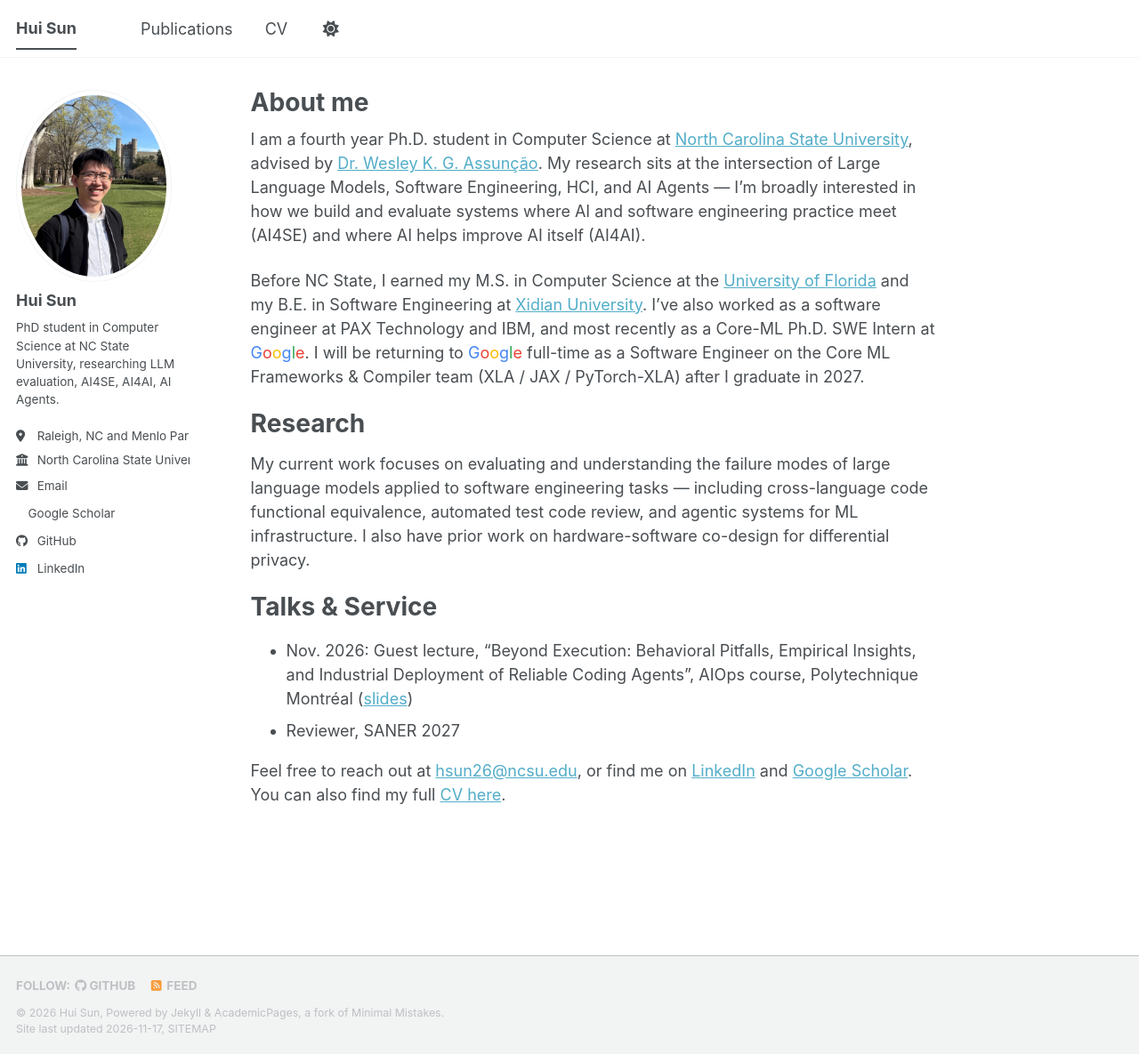
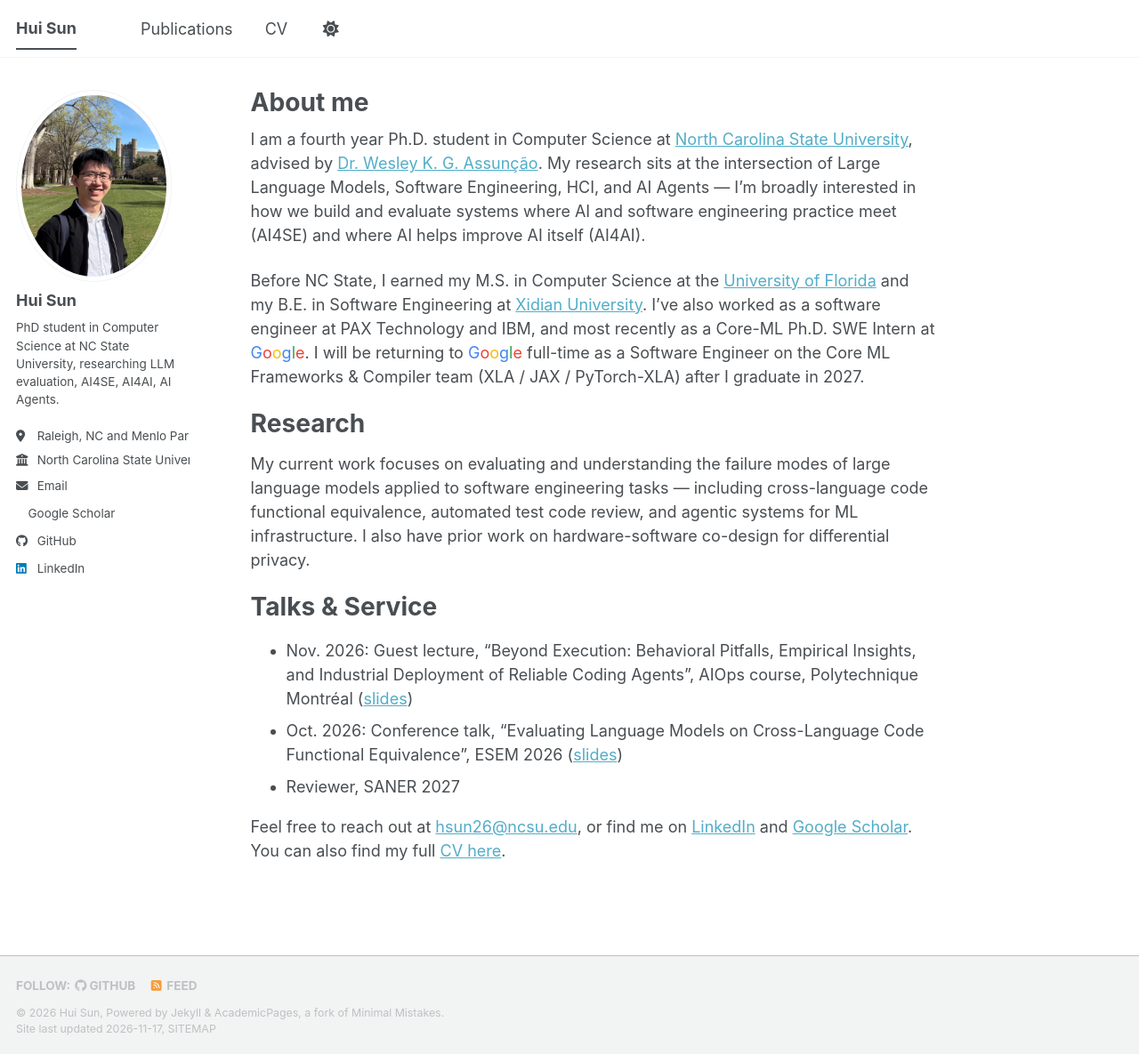
Before and after one commit to Sunhui26yeah/Sunhui26yeah.github.io, a Jekyll site: the page built from _pages/about.md, in a window 1280 px wide and 1185 px high. Shown: the whole window at 89% size. Built offline with Jekyll 4.4.1, drawn with Linux system fonts in a browser that asks for light colours; a style sheet for code colours, icons or effects is not loaded.

Commit message:
Add ESEM 2026 talk to Talks & Service
Co-Authored-By: Claude Opus 5.5 <noreply@anthropic.com>

```diff
--- a/_pages/about.md
+++ b/_pages/about.md
@@ -18,6 +18,7 @@ My current work focuses on evaluating and understanding the failure modes of lar
 Talks & Service
 ======
 * Nov. 2026: Guest lecture, "Beyond Execution: Behavioral Pitfalls, Empirical Insights, and Industrial Deployment of Reliable Coding Agents", AIOps course, Polytechnique Montréal ([slides](https://drive.google.com/file/d/1EKl9a_LKeV4ZxX1C402EughRXGuEWzUo/view?usp=sharing))
+* Oct. 2026: Conference talk, "Evaluating Language Models on Cross-Language Code Functional Equivalence", ESEM 2026 ([slides](https://docs.google.com/presentation/d/1qebwRhV_KcF4l2CenG-ERHU4YiKQxGtvKSB94zDd8sk/edit?usp=sharing))
 * Reviewer, SANER 2027
 
 Feel free to reach out at [hsun26@ncsu.edu](mailto:hsun26@ncsu.edu), or find me on [LinkedIn](https://www.linkedin.com/in/huisun2022/) and [Google Scholar](https://scholar.google.com/citations?user=Bto0WEoAAAAJ&hl=en&oi=ao). You can also find my full [CV here](/cv/).
```
Also changed, not shown: _pages/cv.md (+1 -0 lines).
